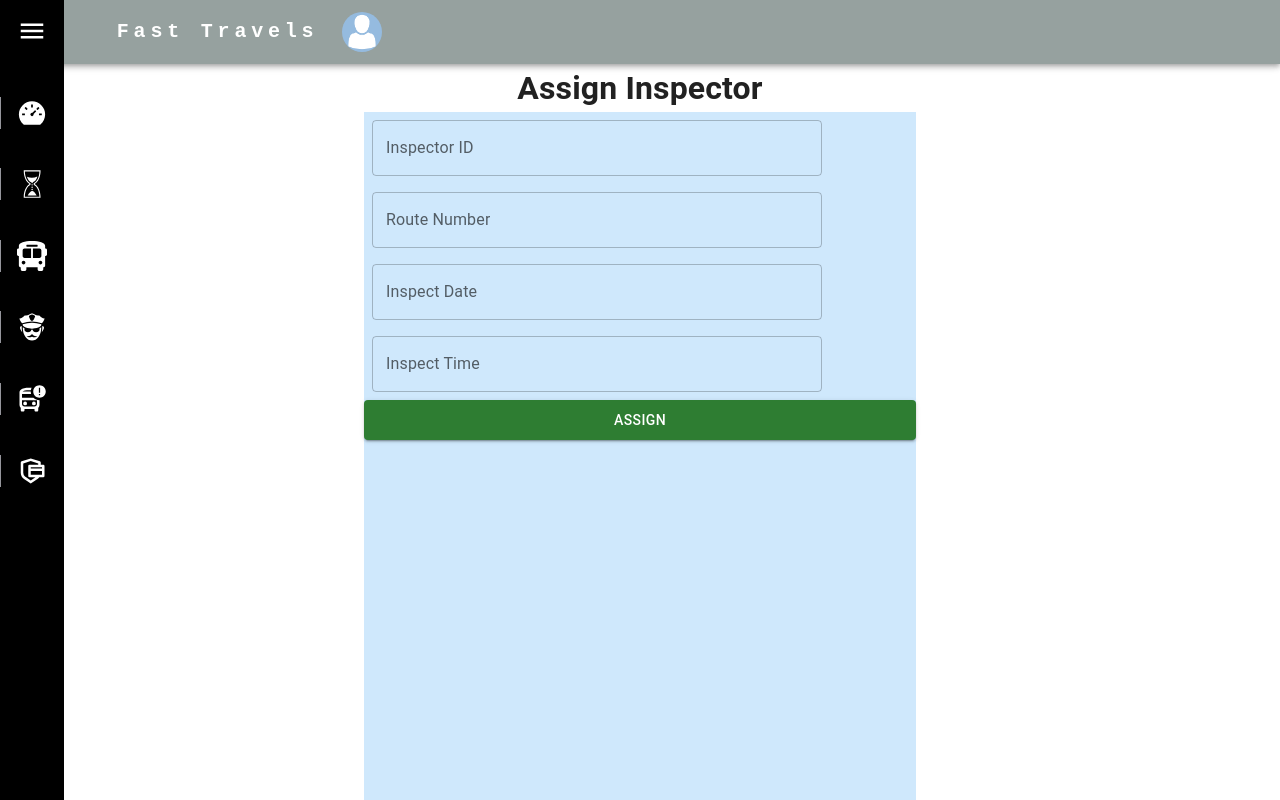
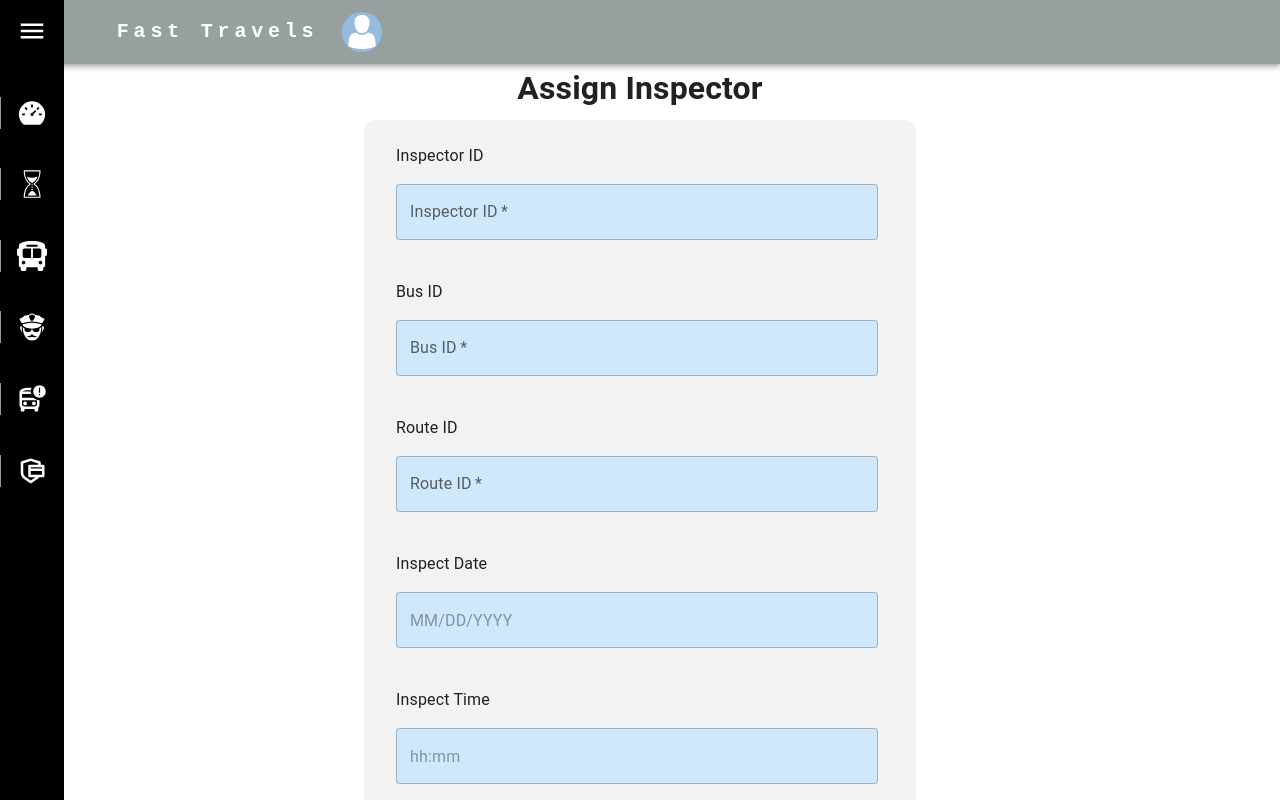
Before and after one commit to IT21333620/Online-Ticketing-system-FrontEnd, a React (Create React App) app: page /AssignInspector in a window 1280 px wide. Shown: the top 800 px of the page. Built offline with nearby package versions, Linux system fonts and the light colour scheme; some icons are missing.

Commit message:
Map Insert and retrive

```diff
--- a/package.json
+++ b/package.json
@@ -6,13 +6,17 @@
     "@emotion/react": "^11.11.1",
     "@emotion/styled": "^11.11.0",
     "@mui/icons-material": "^5.14.13",
+    "@mui/lab": "^5.0.0-alpha.148",
     "@mui/material": "^5.14.13",
     "@mui/x-charts": "^6.0.0-alpha.15",
     "@mui/x-data-grid": "^6.16.2",
+    "@mui/x-date-pickers": "^6.16.2",
     "@testing-library/jest-dom": "^5.17.0",
     "@testing-library/react": "^13.4.0",
     "@testing-library/user-event": "^13.5.0",
     "axios": "^1.5.1",
+    "date-fns": "^2.30.0",
+    "dayjs": "^1.11.10",
     "react": "^18.2.0",
     "react-dom": "^18.2.0",
     "react-icons": "^4.11.0",
--- a/src/components/AssignForm.js
+++ b/src/components/AssignForm.js
@@ -1,30 +1,141 @@
-import * as React from 'react';
+import React, { useEffect, useState } from 'react';
 import CssBaseline from '@mui/material/CssBaseline';
 import Box from '@mui/material/Box';
 import Container from '@mui/material/Container';
 import TextField from '@mui/material/TextField';
 import AssignBtn from './AssignBtn';
+import Grid from '@mui/material/Unstable_Grid2';
+import { DatePicker } from '@mui/x-date-pickers/DatePicker';
+import { LocalizationProvider } from '@mui/x-date-pickers';
+import { AdapterDayjs } from '@mui/x-date-pickers/AdapterDayjs'
+import { MobileTimePicker } from '@mui/x-date-pickers/MobileTimePicker';
+import Swal from 'sweetalert2';
+import Button from '@mui/material/Button';
+import axios from 'axios';
+
 
 export default function AssignForm() {
+
+  const [formData, setFormData] = useState({
+    inspectorId: '',
+    busId: '',
+    routeId: '',
+    inspectDate: null,
+    inspectTime: null,
+    noFraudDetected: 0,
+    noOfPassengers: 0,
+  });
+
+  const handleChange = (e) => {
+    setFormData({ ...formData, [e.target.id]: Number(e.target.value) });
+  };
+
+  const handleDateChange = (date) => {
+    const dateConv = date.toISOString().split('T')[0]
+    console.log('date conv' , dateConv)
+    setFormData({ ...formData, inspectDate: date });
+};
+
+  const handleTimeChange = (time) => {
+  const timeString = time.toISOString();
+  const timePart = timeString.split('T')[1].split('.')[0];
+  setFormData({ ...formData, inspectTime: timePart });
+};
+
+  const handleSubmit = (e) => {
+    console.log(formData);
+    e.preventDefault();
+    axios.post('http://localhost:8080/api/Inspect/createInspect', formData)
+    .then(response => {
+      Swal.fire({
+        title: 'Payment Success!',
+        text: 'Balance updated successfully.',
+        icon: 'success',
+      });
+    })
+    .catch(error => {
+      console.error('Error:', error);
+    });
+  };
+
+
   return (
     <React.Fragment>
       <CssBaseline />
       <Container maxWidth="sm">
-        <Box sx={{ bgcolor: '#cfe8fc', height: '100vh' }} >
+        <Box sx={{ bgcolor: '#f2f2f2', height: '110vh', borderRadius:3}} >
         <Box
       component="form"
       sx={{
-        '& > :not(style)': { m: 1, width: '50ch' },
+        '& > :not(style)': { m: 1, width: '50ch', padding:3,paddingBottom:1},
       }}
-      noValidate
-      autoComplete="off"
+
     >
-      <TextField id="inspectorId" label="Inspector ID" variant="outlined" />
-      <TextField id="route_id" label="Route Number" variant="outlined" />
-      <TextField id="inspect_date" label="Inspect Date" variant="outlined" format="YYYY-MM-DD"/>
-      <TextField id="inspect_time" label="Inspect Time" variant="outlined" />
+      {/* <form onSubmit={handleSubmit}> */}
+
+        <Grid Container alignItems="center" justifyContent="center" sx={{marginBottom:5}}>
+          <Grid sx={{marginBottom:2}}>
+          Inspector ID
+          </Grid>
+          <Grid item xl={5}>
+          <TextField id="inspectorId" label="Inspector ID" variant="outlined" style={{ width: '120%', backgroundColor: '#cfe8fc' }} required type={"number"} value={formData.inspectorId}
+          onChange={handleChange}/>
+          </Grid>
+        </Grid>
+        <Grid Container alignItems="center" justifyContent="center" sx={{marginBottom:5}}>
+        <Grid sx={{marginBottom:2}}>
+          Bus ID
+          </Grid>
+          <Grid item xl={5}>
+          <TextField id="busId" label="Bus ID" variant="outlined" style={{ width: '120%',backgroundColor: '#cfe8fc' }}required type={"number"} value={formData.busId}
+          onChange={handleChange}/>
+          </Grid>
+        </Grid>
+        <Grid Container alignItems="center" justifyContent="center" sx={{marginBottom:5}}>
+        <Grid sx={{marginBottom:2}}>
+          Route ID
+          </Grid>
+          <Grid item xl={5}>
+          <TextField id="routeId" label="Route ID" variant="outlined" style={{ width: '120%',backgroundColor: '#cfe8fc' }}required type={"number"} value={formData.routeId}
+          onChange={handleChange}/>
+          </Grid>
+        </Grid>
+        <Grid Container alignItems="center" justifyContent="center" sx={{marginBottom:5}}>
+        <Grid sx={{marginBottom:2}}>
+          Inspect Date
+          </Grid>
+          <Grid item xl={5}>
+            <LocalizationProvider dateAdapter={AdapterDayjs}>
+          <DatePicker
+              disablePast
+              views={['year', 'month', 'day']}
+              sx={{width:'120%',backgroundColor: '#cfe8fc'}}
+              value={formData.inspectDate}
+              onChange={handleDateChange}
+              required
+            />
+            </LocalizationProvider>
+          </Grid>
+        </Grid>
+        <Grid Container alignItems="center" justifyContent="center" sx={{marginBottom:8}}>
+        <Grid sx={{marginBottom:2}}>
+          Inspect Time
+          </Grid>
+          <Grid item xl={5}>
+
+          <LocalizationProvider dateAdapter={AdapterDayjs}>
+          <MobileTimePicker ampm={false} closeOnSelect={true} sx={{width:'120%',backgroundColor: '#cfe8fc'}} value={formData.inspectTime }
+          onChange={handleTimeChange} required/>
+          </LocalizationProvider>
+          </Grid>
+        </Grid>
+        <Grid container>
+          <Grid item sx={{ marginLeft:25 }}>
+          <Button variant="contained" style={{backgroundColor: '#04E057', color: 'white', fontSize: '20px'}} onClick={handleSubmit}>Submit</Button>
+          </Grid>
+        </Grid>
+      {/* </form> */}
       </Box>
-      <AssignBtn/>
         </Box>
       </Container>
     </React.Fragment>
--- a/src/components/EditInspectForm.js
+++ b/src/components/EditInspectForm.js
@@ -4,25 +4,96 @@ import Box from '@mui/material/Box';
 import Container from '@mui/material/Container';
 import TextField from '@mui/material/TextField';
 import AssignBtn from './AssignBtn';
+import Grid from '@mui/material/Unstable_Grid2';
+import { DatePicker } from '@mui/x-date-pickers/DatePicker';
+import { LocalizationProvider } from '@mui/x-date-pickers';
+import { AdapterDayjs } from '@mui/x-date-pickers/AdapterDayjs'
+import { MobileTimePicker } from '@mui/x-date-pickers/MobileTimePicker';
+import Button from '@mui/material/Button';
 
 export default function EditInspectForm() {
   return (
     <React.Fragment>
       <CssBaseline />
       <Container maxWidth="sm">
-        <Box sx={{ bgcolor: '#cfe8fc', height: '100vh' }} >
+        <Box sx={{  bgcolor: '#f2f2f2', height: '110vh', borderRadius:3 }} >
         <Box
       component="form"
       sx={{
         '& > :not(style)': { m: 1, width: '50ch' },
       }}
-      noValidate
-      autoComplete="off"
     >
-      <TextField id="inspectorId" label="Inspector ID" variant="outlined" />
-      <TextField id="route_id" label="Route Number" variant="outlined" />
-      <TextField id="inspect_date" label="Inspect Date" variant="outlined" format="YYYY-MM-DD"/>
-      <TextField id="inspect_time" label="Inspect Time" variant="outlined" />
+      <Grid Container alignItems="center" justifyContent="center" sx={{marginBottom:5}}>
+          <Grid sx={{marginBottom:2}}>
+          Inspector ID
+          </Grid>
+          <Grid item xl={5}>
+          <TextField id="inspectorId" label="Inspector ID" variant="outlined" style={{ width: '120%', backgroundColor: '#cfe8fc' }} required type={"number"}/>
+          </Grid>
+        </Grid>
+        <Grid Container alignItems="center" justifyContent="center" sx={{marginBottom:5}}>
+        <Grid sx={{marginBottom:2}}>
+          Bus ID
+          </Grid>
+          <Grid item xl={5}>
+          <TextField id="busId" label="Bus ID" variant="outlined" style={{ width: '120%',backgroundColor: '#cfe8fc' }}required type={"number"}/>
+          </Grid>
+        </Grid>
+        <Grid Container alignItems="center" justifyContent="center" sx={{marginBottom:5}}>
+        <Grid sx={{marginBottom:2}}>
+          Route ID
+          </Grid>
+          <Grid item xl={5}>
+          <TextField id="routeId" label="Route ID" variant="outlined" style={{ width: '120%',backgroundColor: '#cfe8fc' }}required type={"number"}/>
+          </Grid>
+        </Grid>
+        <Grid Container alignItems="center" justifyContent="center" sx={{marginBottom:5}}>
+        <Grid sx={{marginBottom:2}}>
+          Inspect Date
+          </Grid>
+          <Grid item xl={5}>
+            <LocalizationProvider dateAdapter={AdapterDayjs}>
+          <DatePicker
+              disablePast
+              views={['year', 'month', 'day']}
+              sx={{width:'120%',backgroundColor: '#cfe8fc'}}
+
+            />
+            </LocalizationProvider>
+          </Grid>
+        </Grid>
+        <Grid Container alignItems="center" justifyContent="center" sx={{marginBottom:8}}>
+        <Grid sx={{marginBottom:2}}>
+          Inspect Time
+          </Grid>
+          <Grid item xl={5}>
+
+          <LocalizationProvider dateAdapter={AdapterDayjs}>
+          <MobileTimePicker ampm={false} closeOnSelect={true} sx={{width:'120%',backgroundColor: '#cfe8fc'}} />
+          </LocalizationProvider>
+          </Grid>
+        </Grid>
+        <Grid container>
+          <Grid item sx={{ marginLeft:25 }}>
+          <Button type="submit" variant="contained" style={{backgroundColor: '#04E057', color: 'white', fontSize: '20px'}}>Submit</Button>
+          </Grid>
+        </Grid>
+        <Grid Container alignItems="center" justifyContent="center" sx={{marginBottom:5}}>
+          <Grid sx={{marginBottom:2}}>
+          Inspector ID
+          </Grid>
+          <Grid item xl={5}>
+          <TextField id="inspectorId" label="Inspector ID" variant="outlined" style={{ width: '120%', backgroundColor: '#cfe8fc' }} required type={"number"}/>
+          </Grid>
+        </Grid>
+        <Grid Container alignItems="center" justifyContent="center" sx={{marginBottom:5}}>
+          <Grid sx={{marginBottom:2}}>
+          Inspector ID
+          </Grid>
+          <Grid item xl={5}>
+          <TextField id="inspectorId" label="Inspector ID" variant="outlined" style={{ width: '120%', backgroundColor: '#cfe8fc' }} required type={"number"}/>
+          </Grid>
+        </Grid>
       <TextField id="noFraudDetected" label="No of Fraud" variant="outlined" />
       <TextField id="noOfPassengers" label="No of Passengers" variant="outlined" />
       </Box>
--- a/src/components/InspectorBarChart.js
+++ b/src/components/InspectorBarChart.js
@@ -1,5 +1,6 @@
-import * as React from 'react';
+import React, { useEffect, useState } from 'react';
 import { BarChart } from '@mui/x-charts/BarChart';
+
 
 const chartSetting = {
     xAxis: [
@@ -10,103 +11,47 @@ const chartSetting = {
     width: 500,
     height: 400,
   };
-  const dataset = [
-    {
-      london: 59,
-      paris: 57,
-      newYork: 86,
-      seoul: 21,
-      month: 'Jan',
-    },
-    {
-      london: 50,
-      paris: 52,
-      newYork: 78,
-      seoul: 28,
-      month: 'Fev',
-    },
-    {
-      london: 47,
-      paris: 53,
-      newYork: 106,
-      seoul: 41,
-      month: 'Mar',
-    },
-    {
-      london: 54,
-      paris: 56,
-      newYork: 92,
-      seoul: 73,
-      month: 'Apr',
-    },
-    {
-      london: 57,
-      paris: 69,
-      newYork: 92,
-      seoul: 99,
-      month: 'May',
-    },
-    {
-      london: 60,
-      paris: 63,
-      newYork: 103,
-      seoul: 144,
-      month: 'June',
-    },
-    {
-      london: 59,
-      paris: 60,
-      newYork: 105,
-      seoul: 319,
-      month: 'July',
-    },
-    {
-      london: 65,
-      paris: 60,
-      newYork: 106,
-      seoul: 249,
-      month: 'Aug',
-    },
-    {
-      london: 51,
-      paris: 51,
-      newYork: 95,
-      seoul: 131,
-      month: 'Sept',
-    },
-    {
-      london: 60,
-      paris: 65,
-      newYork: 97,
-      seoul: 55,
-      month: 'Oct',
-    },
-    {
-      london: 67,
-      paris: 64,
-      newYork: 76,
-      seoul: 48,
-      month: 'Nov',
-    },
-    {
-      london: 61,
-      paris: 70,
-      newYork: 103,
-      seoul: 25,
-      month: 'Dec',
-    },
-  ];
 
   const valueFormatter = (value) => `${value}mm`;
 
   export default function InspectorBarChart() {
-    return (
-      <BarChart
-        dataset={dataset}
-        yAxis={[{ scaleType: 'band', dataKey: 'month', label:'Routes', labelMargin: 10 }]}
-        series={[{ dataKey: 'seoul', label: 'Today Inspectors', valueFormatter }]}
-        layout="horizontal"
-        {...chartSetting}
-      />
-    );
+    const [dataset, setDataset] = useState([]);
+  const [loading, setLoading] = useState(true);
+  const [error, setError] = useState(null);
+
+  useEffect(() => {
+    fetch('http://localhost:8080/api/Inspect/countTodayInspectors')
+      .then(response => response.json())
+      .then(data => {
+        const mappedData = Object.entries(data).map(([route, number]) => ({ route, number }));
+        setDataset(mappedData);
+        setLoading(false);
+      })
+      .catch(error => {
+        setError(error);
+        setLoading(false);
+      });
+  }, []);
+
+  if (loading) {
+    return <div>Loading...</div>;
   }
+
+  if (error) {
+    return <div>Error: {error.message}</div>;
+  }
+
+  return (
+    <div>
+      {dataset.length > 0 && (
+        <BarChart
+          dataset={dataset}
+          yAxis={[{ scaleType: 'band', dataKey: 'route', label: 'Routes', labelMargin: 10 }]}
+          series={[{ dataKey: 'number', label: 'Today Inspectors', valueFormatter }]}
+          layout="horizontal"
+          {...chartSetting} // Assuming chartSetting is defined elsewhere
+        />
+      )}
+    </div>
+  );
+};
--- a/src/components/InspectorTable.js
+++ b/src/components/InspectorTable.js
@@ -1,46 +1,38 @@
-import React from "react";
+import React, { useState, useEffect } from 'react';
 import { DataGrid } from "@mui/x-data-grid";
 
-const columns = [
-  { field: "id", headerName: "ID", width: 70 },
-  { field: "firstName", headerName: "First name", width: 130 },
-  { field: "lastName", headerName: "Last name", width: 130 },
-  {
-    field: "age",
-    headerName: "Age",
-    type: "number",
-    width: 90
-  },
-  {
-    field: "fullName",
-    headerName: "Full name",
-    description: "This column has a value getter and is not sortable.",
-    sortable: false,
-    width: 160,
-    valueGetter: (params) =>
-      `${params.row.firstName || ""} ${params.row.lastName || ""}`
-  }
-];
-
-const rows = [
-  { id: 1, lastName: "Snow", firstName: "Jon", age: 35 },
-  { id: 2, lastName: "Lannister", firstName: "Cersei", age: 42 },
-  { id: 3, lastName: "Lannister", firstName: "Jaime", age: 45 },
-  { id: 4, lastName: "Stark", firstName: "Arya", age: 16 },
-  { id: 5, lastName: "Targaryen", firstName: "Daenerys", age: null },
-  { id: 6, lastName: "Melisandre", firstName: null, age: 150 },
-  { id: 7, lastName: "Clifford", firstName: "Ferrara", age: 44 },
-  { id: 8, lastName: "Frances", firstName: "Rossini", age: 36 },
-  { id: 9, lastName: "Roxie", firstName: "Harvey", age: 65 }
-];
 
 export default function InspectorTable() {
+
+const [inspectorData, setInspectorData] = useState([]);
+
+  useEffect(() => {
+    fetch('http://localhost:8080/api/Inspector/getInspector')
+      .then(response => response.json())
+      .then(data => {
+        setInspectorData(data);
+      })
+      .catch(error => console.error('Error:', error));
+  }, []);
+
+  const columns = [
+    { field: "userID", headerName: "User ID", width: 100 },
+    { field: "name", headerName: "Name", width: 150 },
+    { field: "email", headerName: "Email", width: 200 },
+    { field: "contactNo", headerName: "Contact No", width: 150 },
+    { field: "userType", headerName: "User Type", width: 150 },
+    { field: "inspectorID", headerName: "Inspector ID", width: 150 },
+  ];
+
+
   return (
     <div style={{ height: 400, width: "100%" }}>
       <DataGrid
-        rows={rows}
+        rows={inspectorData}
         columns={columns}
+        pageSize={5}
         checkboxSelection
+        getRowId={(row) => row.userID} // Use a unique identifier here, either userID or inspectorID
       />
     </div>
   );
--- a/src/pages/AssignInspectorDashboard.js
+++ b/src/pages/AssignInspectorDashboard.js
@@ -9,6 +9,8 @@ import AssignBtn from '../components/AssignBtn'
 import Grid from '@mui/material/Unstable_Grid2'; // Grid version 2
 import Container from '@mui/material/Container';
 import './AssignInspectorDashboard.css';
+import { Link } from 'react-router-dom';
+
 
 
 const AssignInspectorDashboard = () => {
@@ -30,7 +32,9 @@ const AssignInspectorDashboard = () => {
             <Grid xs={5}
                   md={3}
                   xl={1}>
-              <AssignBtn sx={{justifyContent: 'right'}}/>
+              <Link to="/AssignInspector">
+                <AssignBtn sx={{justifyContent: 'right'}}/>
+              </Link>
             </Grid>
           </Grid>
         </Container>
```
Also changed, not shown: src/components/FraudPieChart.js (+21 -8 lines), 1 other file (tests, documents, lock files or other folders).
